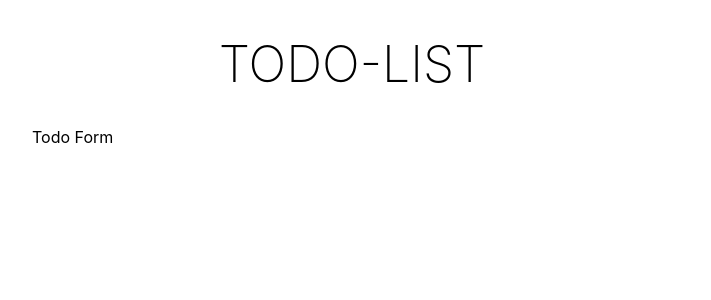
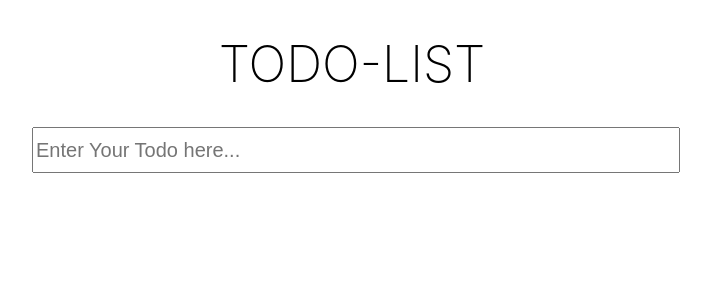
Before and after one commit to raobaba/Todo-Crud-App, a React (Create React App) app: page / in a window 1280 px wide. Shown: the top 300 px of the page, without its empty margins (288-999 px from the left). Built offline with nearby package versions, Linux system fonts and the light colour scheme.

Commit message:
redux added

```diff
--- a/package.json
+++ b/package.json
@@ -8,7 +8,11 @@
     "@testing-library/user-event": "^13.5.0",
     "react": "^18.2.0",
     "react-dom": "^18.2.0",
+    "react-redux": "^8.0.5",
     "react-scripts": "5.0.1",
+    "redux": "^4.2.1",
+    "redux-devtools-extension": "^2.13.9",
+    "redux-thunk": "^2.4.2",
     "web-vitals": "^2.1.4"
   },
   "scripts": {
--- a/src/App.css
+++ b/src/App.css
@@ -10,3 +10,8 @@ header h1 {
   font-size: 50px;
   font-weight: 200;
 }
+input{
+  width: 100%;
+  height: 40px;
+  font-size: 20px;
+}
--- a/src/App.js
+++ b/src/App.js
@@ -4,8 +4,8 @@ import TodoForm from './Components/TodoForm';
 function App() {
   return (
     <div>
-        <Header/>
-        <TodoForm/>
+      <Header />
+      <TodoForm />
     </div>
   );
 }
--- a/src/Components/TodoForm.jsx
+++ b/src/Components/TodoForm.jsx
@@ -1,9 +1,16 @@
-import React from 'react'
+import React, {useState} from 'react'
 
 export default function TodoForm() {
-  return (
-    <div>
-      Todo Form
-    </div>
-  )
+    const handleChange = (e)=>{
+        console.log(e.target.value);
+    }
+    return (
+        <div className='form'>
+            <input
+            placeholder='Enter Your Todo here...'
+            className='input'
+            onChange={handleChange}
+            />
+        </div>
+    )
 }
```
Also changed, not shown: src/Redux/Store.js (added, +13 -0 lines), src/Redux/Action.js (added), src/Redux/Reducer.js (added), 1 other file (tests, documents, lock files or other folders).
